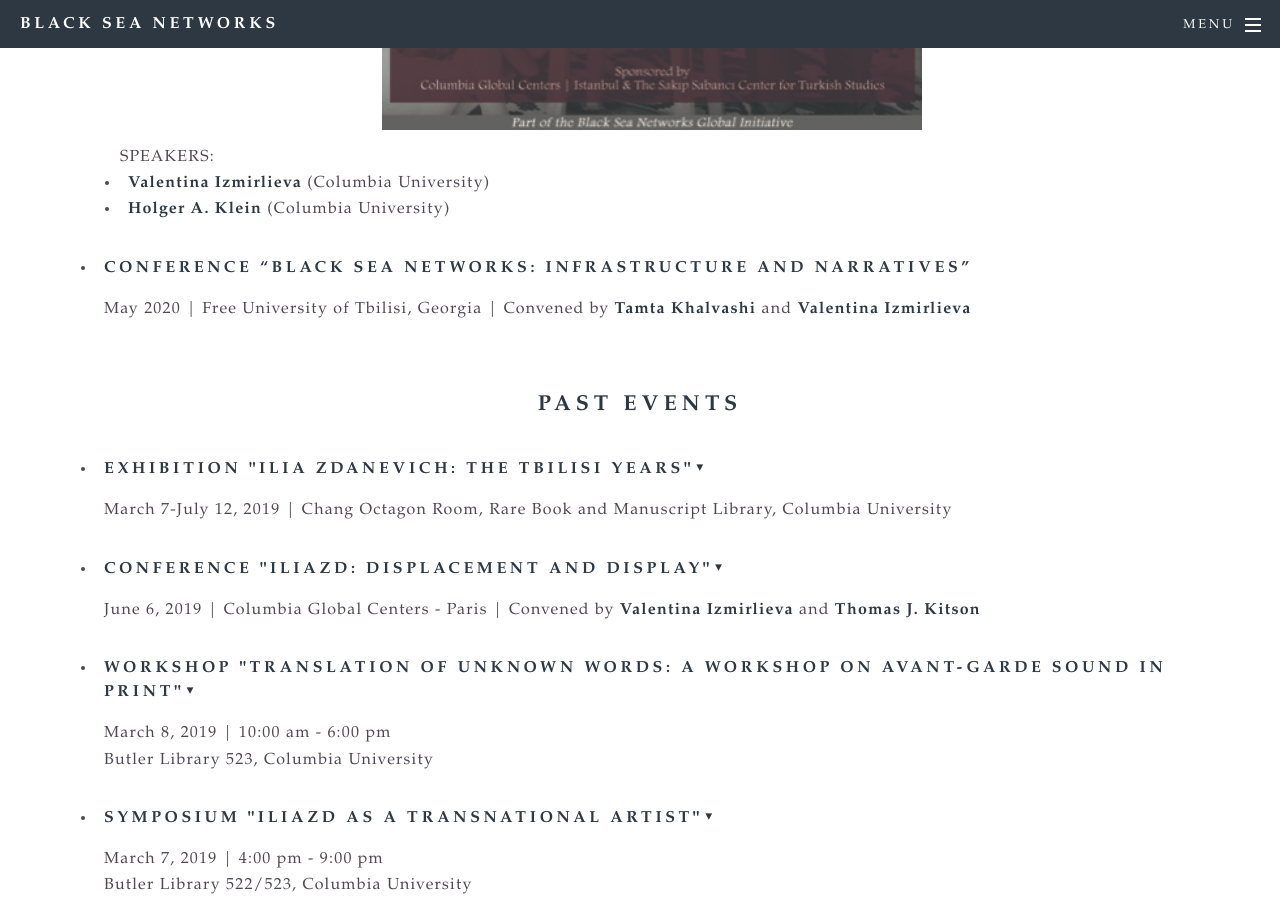
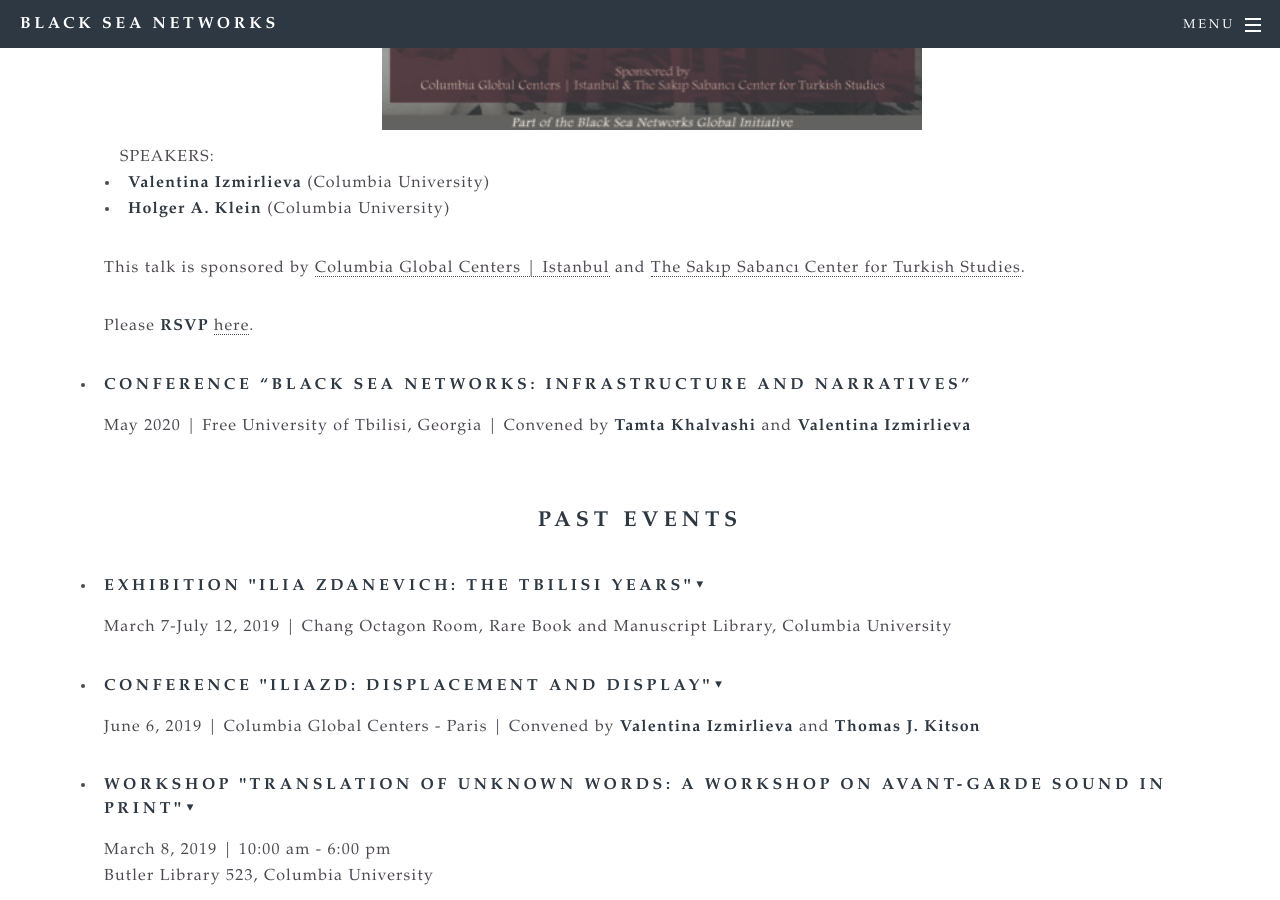
Before and after one commit to bradleygorski/blackseanet, a Jekyll site: the page built from events.html, in a window 1280 px wide and 900 px high, scrolled down 1483 px. Built offline with Jekyll 4.4.1, drawn with Linux system fonts in a browser that asks for light colours.

Commit message:
Add sponsors and RSVP for Barry

```diff
--- a/events.html
+++ b/events.html
@@ -32,7 +32,10 @@ SPEAKERS:
 <li><b>Valentina Izmirlieva</b> (Columbia University)</li>
 <li><b>Holger A. Klein</b> (Columbia University)</li>
 </ul>
+<p align='justify'>This talk is sponsored by <a href="https://globalcenters.columbia.edu/istanbul">Columbia Global Centers | Istanbul</a>
+and <a href="https://sakipsabancicenter.columbia.edu">The Sakıp Sabancı Center for Turkish Studies</a>.</p>
 
+<p>Please <b>RSVP</b> <a href="https://www.eventbrite.com/e/iraida-barry-thomas-whittemore-istanbuls-russian-moment-tickets-83142380097">here</a>.
 </li>
 
 <li><h4>Conference “Black Sea Networks: Infrastructure and Narratives”</h4>
```
